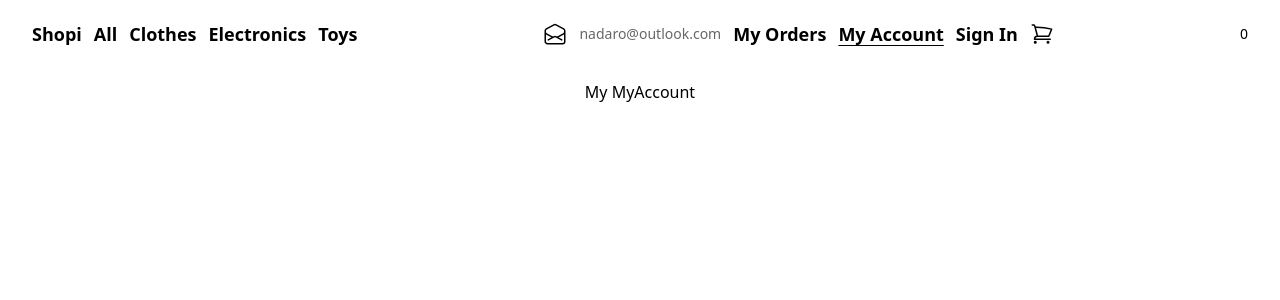
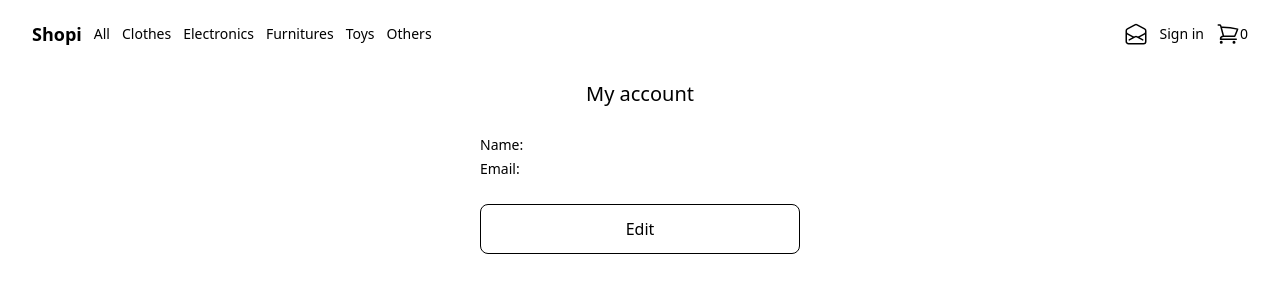
Before and after one commit to nahwish/EyCommerce, a React (Vite) app: page /my-account in a window 1280 px wide. Shown: the top 300 px of the page. Built offline with nearby package versions, Linux system fonts and the light colour scheme.

Commit message:
myaccount

```diff
--- a/src/Components/CheckoutMenu/index.jsx
+++ b/src/Components/CheckoutMenu/index.jsx
@@ -18,6 +18,7 @@ const CheckoutMenu = () => {
   };
 
   const handleCheckout = () => {
+    if(cartProduct.length != 0){
       const orderToAdd = {
         date: FormatDate(),
         products: cartProduct,
@@ -26,6 +27,10 @@ const CheckoutMenu = () => {
       };
       setOrder([...order, orderToAdd]);
       setCartProduct([]);
+      closeCheckoutMenu()
+    }else{
+      closeCheckoutMenu();
+    }
   };
 
   return (
--- a/src/Components/NavBar/index.jsx
+++ b/src/Components/NavBar/index.jsx
@@ -1,38 +1,162 @@
-"use client"
+"use client";
 import { NavLink } from "react-router-dom";
-import { useEffect } from "react";
-import { useContext,useState } from "react";
+import { useContext, useState } from "react";
 import { CheckoutContext } from "../../Context/checkoutContext";
 import { ShoppingCartContext } from "../../Context/cartContext";
 import { directionLink, activeLinkAcount } from "./urls";
+import { AuthContext } from "../../Context/auth";
 
 const NavBar = () => {
   const { setSearchByCategory } = useContext(CheckoutContext);
   let { count, cartProduct } = useContext(ShoppingCartContext);
+  let context = useContext(AuthContext);
   const activeStyle = "underline underline-offset-4";
 
-  useEffect(()=>{
+  // Sign Out
+  const signOut = localStorage.getItem("sign-out");
+  const parsedSignOut = JSON.parse(signOut);
+  const isUserSignOut = context.signOut || parsedSignOut;
+  // Account
+  const account = localStorage.getItem("account");
+  const parsedAccount = JSON.parse(account);
+  // Has an account
+  const noAccountInLocalStorage = parsedAccount
+  ? Object.keys(parsedAccount).length === 0
+  : true;
+  const noAccountInLocalState = context.account
+    ? Object.keys(context.account).length === 0
+    : true;
+  const hasUserAnAccount = !noAccountInLocalStorage || !noAccountInLocalState;
+  console.log("averga", hasUserAnAccount);
 
-},[])
   const handleSignOut = () => {
     const stringifiedSignOut = JSON.stringify(true);
     localStorage.setItem("sign-out", stringifiedSignOut);
-    useContext.setSignOut(true);
+    context.setSignOut(true);
   };
+
+  const renderView = () => {
+    if (hasUserAnAccount && !isUserSignOut) {
+      return (
+        <>
+          <li className="text-black/60">{parsedAccount?.email}</li>
+          <li>
+            <NavLink
+              to="/my-orders"
+              className={({ isActive }) => (isActive ? activeStyle : undefined)}
+            >
+              My Orders
+            </NavLink>
+          </li>
+          <li>
+            <NavLink
+              to="/my-account"
+              className={({ isActive }) => (isActive ? activeStyle : undefined)}
+            >
+              My Account
+            </NavLink>
+          </li>
+          <li>
+            <NavLink
+              to="/sign-in"
+              className={({ isActive }) => (isActive ? activeStyle : undefined)}
+              onClick={() => handleSignOut()}
+            >
+              Sign out
+            </NavLink>
+          </li>
+        </>
+      );
+    } else {
+      return (
+        <>
+          <li>
+            <NavLink
+              to="/sign-in"
+              className={({ isActive }) => (isActive ? activeStyle : undefined)}
+              onClick={() => handleSignOut()}
+            >
+              Sign in
+            </NavLink>
+          </li>
+
+        </>
+      );
+    }
+  };
+
+const signIn = (isSignOut,nameUrl) =>{
+  if (isSignOut && nameUrl == "Sign In") {
+    return "/sign-in";
+  } else if (nameUrl != "Sign In") {
+    return nameUrl;
+  }else{
+    return "/";
+  }
+}
+
+
+
   return (
     <nav className="flex justify-between items-center fixed z-10 w-full py-5 px-8 text-sm font-light top-0">
       <ul className="flex items-center gap-3">
-        {directionLink.map(({ name, url }, index) => (
-          <li className="font-semibold text-lg" key={index}>
-            <NavLink
-              to={url}
-              className={({ isActive }) => (isActive ? activeStyle : undefined)}
-              onClick={() => setSearchByCategory(url.name.toLowerCase())}
-            >
-              {name}
-            </NavLink>
-          </li>
-        ))}
+        <li className="font-semibold text-lg">
+          <NavLink to={`${isUserSignOut ? "/sign-in" : "/"}`}>Shopi</NavLink>
+        </li>
+        <li>
+          <NavLink
+            to="/"
+            onClick={() => setSearchByCategory()}
+            className={({ isActive }) => (isActive ? activeStyle : undefined)}
+          >
+            All
+          </NavLink>
+        </li>
+        <li>
+          <NavLink
+            to="/clothes"
+            onClick={() => setSearchByCategory("clothes")}
+            className={({ isActive }) => (isActive ? activeStyle : undefined)}
+          >
+            Clothes
+          </NavLink>
+        </li>
+        <li>
+          <NavLink
+            to="/electronics"
+            onClick={() => setSearchByCategory("electronics")}
+            className={({ isActive }) => (isActive ? activeStyle : undefined)}
+          >
+            Electronics
+          </NavLink>
+        </li>
+        <li>
+          <NavLink
+            to="/furnitures"
+            onClick={() => setSearchByCategory("furnitures")}
+            className={({ isActive }) => (isActive ? activeStyle : undefined)}
+          >
+            Furnitures
+          </NavLink>
+        </li>
+        <li>
+          <NavLink
+            to="/toys"
+            onClick={() => setSearchByCategory("toys")}
+            className={({ isActive }) => (isActive ? activeStyle : undefined)}
+          >
+            Toys
+          </NavLink>
+        </li>
+        <li>
+          <NavLink
+            to="/others"
+            onClick={() => setSearchByCategory("others")}
+            className={({ isActive }) => (isActive ? activeStyle : undefined)}
+          >
+            Others
+          </NavLink>
+        </li>
       </ul>
       <ul className="flex items-center gap-3">
         <svg
@@ -49,18 +173,7 @@ const NavBar = () => {
             d="M21.75 9v.906a2.25 2.25 0 01-1.183 1.981l-6.478 3.488M2.25 9v.906a2.25 2.25 0 001.183 1.981l6.478 3.488m8.839 2.51l-4.66-2.51m0 0l-1.023-.55a2.25 2.25 0 00-2.134 0l-1.022.55m0 0l-4.661 2.51m16.5 1.615a2.25 2.25 0 01-2.25 2.25h-15a2.25 2.25 0 01-2.25-2.25V8.844a2.25 2.25 0 011.183-1.98l7.5-4.04a2.25 2.25 0 012.134 0l7.5 4.04a2.25 2.25 0 011.183 1.98V19.5z"
           />
         </svg>
-        <li className="text-black/60">nadaro@outlook.com</li>
-        {activeLinkAcount.map(({ name, url }, index) => (
-          <li className="font-semibold text-lg" key={index}>
-            <NavLink
-              to={url}
-              className={({ isActive }) => (isActive ? activeStyle : undefined)}
-              onClick={name == "Sign In" ? () => handleSignOut() : ""}
-            >
-              {name}
-            </NavLink>
-          </li>
-        ))}
+        {renderView()}
         <li className="flex items-center">
           <svg
             xmlns="http://www.w3.org/2000/svg"
@@ -76,9 +189,9 @@ const NavBar = () => {
               d="M2.25 3h1.386c.51 0 .955.343 1.087.835l.383 1.437M7.5 14.25a3 3 0 00-3 3h15.75m-12.75-3h11.218c1.121-2.3 2.1-4.684 2.924-7.138a60.114 60.114 0 00-16.536-1.84M7.5 14.25L5.106 5.272M6 20.25a.75.75 0 11-1.5 0 .75.75 0 011.5 0zm12.75 0a.75.75 0 11-1.5 0 .75.75 0 011.5 0z"
             />
           </svg>
+          <div>{cartProduct.length}</div>
         </li>
       </ul>
-      <div>{cartProduct.length}</div>
     </nav>
   );
 };
--- a/src/Context/auth.jsx
+++ b/src/Context/auth.jsx
@@ -2,11 +2,11 @@ import React, { createContext, useState } from "react";
 
 export const AuthContext = createContext();
 
+let parsedAccount;
+let parsedSignOut;
 export const initializeLocalStorage = () => {
   const accountInLocalStorage = localStorage.getItem("account");
   const signOutInLocalStorage = localStorage.getItem("sign-out");
-  let parsedAccount;
-  let parsedSignOut;
 
   if (!accountInLocalStorage) {
     localStorage.setItem("account", JSON.stringify({}));
@@ -19,11 +19,19 @@ export const initializeLocalStorage = () => {
     parsedSignOut = JSON.parse(signOutInLocalStorage);
   }
 };
+
 const AuthProvider = ({ children }) => {
   const [account, setAccount] = useState({});
   const [signOut, setSignOut] = useState(false);
 
-  const valueContext = { account, setAccount, signOut, setSignOut };
+  const valueContext = {
+    account,
+    setAccount,
+    signOut,
+    setSignOut,
+    parsedSignOut,
+    parsedAccount,
+  };
 
   return (
     <AuthContext.Provider value={valueContext}>{children}</AuthContext.Provider>
--- a/src/Pages/App/index.jsx
+++ b/src/Pages/App/index.jsx
@@ -1,4 +1,5 @@
-import { useRoutes, BrowserRouter } from "react-router-dom";
+import { useRoutes, BrowserRouter, Navigate } from "react-router-dom";
+import { useContext } from "react";
 import Home from "../Home";
 import MyAccount from "../MyAccount";
 import MyOrder from "../MyOrder";
@@ -11,10 +12,81 @@ import { FilterProductProvider } from "../../Context/filterProductContext";
 import CartContextProvider from "../../Context/cartContext";
 import CheckoutMenu from "../../Components/CheckoutMenu";
 import AuthProvider from "../../Context/auth";
+import { AuthContext, initializeLocalStorage } from "../../Context/auth";
+
 import "./App.css";
 
 const AppRoutes = () => {
+  const context = useContext(AuthContext);
+  // Account
+  const account = localStorage.getItem("account");
+  const parsedAccount = JSON.parse(account);
+  // Sign Out
+  const signOut = localStorage.getItem("sign-out");
+  const parsedSignOut = JSON.parse(signOut);
+  // Has an account
+  const noAccountInLocalStorage = parsedAccount
+    ? Object.keys(parsedAccount).length === 0
+    : true;
+  const noAccountInLocalState = Object.keys(context.account).length === 0;
+  const hasUserAnAccount = !noAccountInLocalStorage || !noAccountInLocalState;
+  const isUserSignOut = context.signOut || parsedSignOut;
+
   let routes = useRoutes([
+    {
+      path: "/",
+      element:
+        hasUserAnAccount && !isUserSignOut ? (
+          <Home />
+        ) : (
+          <Navigate replace to={"/sign-in"} />
+        ),
+    },
+    {
+      path: "/clothes",
+      element:
+        hasUserAnAccount && !isUserSignOut ? (
+          <Home />
+        ) : (
+          <Navigate replace to={"/sign-in"} />
+        ),
+    },
+    {
+      path: "/electronics",
+      element:
+        hasUserAnAccount && !isUserSignOut ? (
+          <Home />
+        ) : (
+          <Navigate replace to={"/sign-in"} />
+        ),
+    },
+    {
+      path: "/furnitures",
+      element:
+        hasUserAnAccount && !isUserSignOut ? (
+          <Home />
+        ) : (
+          <Navigate replace to={"/sign-in"} />
+        ),
+    },
+    {
+      path: "/toys",
+      element:
+        hasUserAnAccount && !isUserSignOut ? (
+          <Home />
+        ) : (
+          <Navigate replace to={"/sign-in"} />
+        ),
+    },
+    {
+      path: "/others",
+      element:
+        hasUserAnAccount && !isUserSignOut ? (
+          <Home />
+        ) : (
+          <Navigate replace to={"/sign-in"} />
+        ),
+    },
     { path: "/", element: <Home /> },
     { path: "/clothes", element: <Home /> },
     { path: "/electronics", element: <Home /> },
@@ -31,6 +103,7 @@ const AppRoutes = () => {
 };
 
 const App = () => {
+  initializeLocalStorage();
   return (
     <BrowserRouter>
       <FilterProductProvider>
--- a/src/Pages/MyAccount/index.jsx
+++ b/src/Pages/MyAccount/index.jsx
@@ -1,10 +1,111 @@
+import { useContext, useState, useRef } from "react";
+import { AuthContext } from "../../Context/auth";
 import Layout from "../../Components/Layout";
 
 function MyAccount() {
+  const context = useContext(AuthContext);
+  const [view, setView] = useState("user-info");
+  const account = localStorage.getItem("account");
+  const parsedAccount = JSON.parse(account);
+  const form = useRef(null);
+
+  const editAccount = () => {
+    const formData = new FormData(form.current);
+    const data = {
+      name: formData.get("name"),
+      email: formData.get("email"),
+      password: formData.get("password"),
+    };
+
+    // Update account
+    const stringifiedAccount = JSON.stringify(data);
+    localStorage.setItem("account", stringifiedAccount);
+    context.setAccount(data);
+  };
+
+  const renderUserInfo = () => {
+    return (
+      <div className="flex flex-col w-80">
+        <p>
+          <span className="font-light text-sm">Name: </span>
+          <span>{parsedAccount?.name}</span>
+        </p>
+        <p>
+          <span className="font-light text-sm">Email: </span>
+          <span>{parsedAccount?.email}</span>
+        </p>
+        <button
+          className="border border-black rounded-lg mt-6 py-3"
+          onClick={() => setView("edit-user-info")}
+        >
+          Edit
+        </button>
+      </div>
+    );
+  };
+
+  const renderEditUserInfo = () => {
+    return (
+      <form ref={form} className="flex flex-col gap-4 w-80">
+        <div className="flex flex-col gap-1">
+          <label htmlFor="name" className="font-light text-sm">
+            Your name:
+          </label>
+          <input
+            type="text"
+            id="name"
+            name="name"
+            defaultValue={parsedAccount.name}
+            placeholder="Peter"
+            className="rounded-lg border border-black placeholder:font-light placeholder:text-sm placeholder:text-black/60 focus:outline-none py-2 px-4"
+          />
+        </div>
+        <div className="flex flex-col gap-1">
+          <label htmlFor="email" className="font-light text-sm">
+            Your email:
+          </label>
+          <input
+            type="text"
+            id="email"
+            name="email"
+            defaultValue={parsedAccount.email}
+            placeholder="hi@helloworld.com"
+            className="rounded-lg border border-black placeholder:font-light placeholder:text-sm placeholder:text-black/60 focus:outline-none py-2 px-4"
+          />
+        </div>
+        <div className="flex flex-col gap-1">
+          <label htmlFor="password" className="font-light text-sm">
+            Your password:
+          </label>
+          <input
+            type="text"
+            id="password"
+            name="password"
+            defaultValue={parsedAccount.password}
+            placeholder="******"
+            className="rounded-lg border border-black placeholder:font-light placeholder:text-sm placeholder:text-black/60 focus:outline-none py-2 px-4"
+          />
+        </div>
+        <button
+          className="bg-black text-white w-full rounded-lg py-3"
+          onClick={() => {
+            setView("user-info"), editAccount();
+          }}
+        >
+          Edit
+        </button>
+      </form>
+    );
+  };
+
+  const renderView = () =>
+    view === "edit-user-info" ? renderEditUserInfo() : renderUserInfo();
+
   return (
-    <>
-      <Layout>My MyAccount</Layout>
-    </>
+    <Layout>
+      <h1 className="font-medium text-xl text-center mb-6 w-80">My account</h1>
+      {renderView()}
+    </Layout>
   );
 }
 
--- a/src/Pages/Signin/index.jsx
+++ b/src/Pages/Signin/index.jsx
@@ -1,58 +1,62 @@
+import { useContext, useState, useRef } from "react";
+import { Link, Navigate } from "react-router-dom";
+import { AuthContext } from "../../Context/auth";
 import Layout from "../../Components/Layout";
-import { useContext, useState,useRef } from "react";
-import { Link,Navigate } from "react-router-dom";
-import { ShoppingCartContext } from "../../Context/cartContext";
-import {AuthContext} from "../../Context/auth";
 
-function Signin() {
-  const context = useContext(ShoppingCartContext);
-  const { setSignOut, setAccount } = useContext(AuthContext);
+function SignIn() {
+  const context = useContext(AuthContext);
+  const [view, setView] = useState("user-info");
+  const form = useRef(null);
 
-  const [view, setView] = useState('user-info');
-  const form = useRef(null);
   // Account
-  const account = localStorage.getItem('account');
+  const account = localStorage.getItem("account");
   const parsedAccount = JSON.parse(account);
   // Has an account
-  const noAccountInLocalStorage = parsedAccount ? Object.keys(parsedAccount).length === 0 : true;
-  const noAccountInLocalState = context.account ? Object.keys(context.account).length === 0 : true;
-  const hasUserAnAccount = !noAccountInLocalState || !noAccountInLocalStorage;
+  const noAccountInLocalStorage = parsedAccount
+    ? Object.keys(parsedAccount).length === 0
+    : true;
+  const noAccountInLocalState = context.account
+    ? Object.keys(context.account).length === 0
+    : true;
+  const hasUserAnAccount = !noAccountInLocalStorage || !noAccountInLocalState;
 
-  const handleSignIn = () =>{
+  const handleSignIn = () => {
     const stringifiedSignOut = JSON.stringify(false);
-    localStorage.setItem('sign-out', stringifiedSignOut)
-    setSignOut(false);
+    localStorage.setItem("sign-out", stringifiedSignOut);
+    context.setSignOut(false);
+    // Redirect
+    return <Navigate replace to={"/"} />;
+  };
 
-    return <Navigate  replace to={'/'}/>
-  }
-
-  const createAnAccount = () =>{
+  const createAnAccount = () => {
     const formData = new FormData(form.current);
     const data = {
       name: formData.get("name"),
       email: formData.get("email"),
       password: formData.get("password"),
     };
+    // Create account
     const stringifiedAccount = JSON.stringify(data);
-    localStorage.setItem('account', stringifiedAccount);
-    setAccount(data);
+    localStorage.setItem("account", stringifiedAccount);
+    context.setAccount(data);
+    // Sign In
     handleSignIn();
-  }
+  };
 
-  const renderLogIn = () =>{
+  const renderLogIn = () => {
     return (
       <div className="flex flex-col w-80">
         <p>
-          <span className="font-light text-sm">Email:</span>
+          <span className="font-light text-sm">Email: </span>
           <span>{parsedAccount?.email}</span>
         </p>
         <p>
-          <span className="font-light text-sm">Password:</span>
+          <span className="font-light text-sm">Password: </span>
           <span>{parsedAccount?.password}</span>
         </p>
         <Link to="/">
           <button
-            className="bg-black disabled:bg-black/40 text-white w-full rounded-lg py-3 mt-4 mb-2"
+            className="bg-black disabled:bg-black/40 text-white  w-full rounded-lg py-3 mt-4 mb-2"
             onClick={() => handleSignIn()}
             disabled={!hasUserAnAccount}
           >
@@ -60,8 +64,11 @@ function Signin() {
           </button>
         </Link>
         <div className="text-center">
-          <a className="font-light text-xs underline-offset-4" href="/">
-            Forgot my passward
+          <a
+            className="font-light text-xs underline underline-offset-4"
+            href="/"
+          >
+            Forgot my password
           </a>
         </div>
         <button
@@ -73,68 +80,74 @@ function Signin() {
         </button>
       </div>
     );
-  }
-  const renderCreateUserInfo = () =>{
-    return <form ref={form} className="flex flex-col gap-4 w-80">
+  };
+
+  const renderCreateUserInfo = () => {
+    return (
+      <form ref={form} className="flex flex-col gap-4 w-80">
         <div className="flex flex-col gap-1">
           <label htmlFor="name" className="font-light text-sm">
             Your name:
           </label>
           <input
+            type="text"
             id="name"
             name="name"
             defaultValue={parsedAccount?.name}
             placeholder="Peter"
-          className="rounded-lg border border-black placeholder:font-light placeholder:text-sm placeholder:text-black/60 focus:outline-none py-22 px-4"
-          type="text"
+            className="rounded-lg border border-black placeholder:font-light
+            placeholder:text-sm placeholder:text-black/60 focus:outline-none py-2 px-4"
           />
         </div>
         <div className="flex flex-col gap-1">
-        <label htmlFor="name" className="font-light text-sm">
+          <label htmlFor="email" className="font-light text-sm">
             Your email:
           </label>
           <input
+            type="text"
             id="email"
             name="email"
             defaultValue={parsedAccount?.email}
-          placeholder="chawi@gmail.com"
-          className="rounded-lg border border-black placeholder:font-light placeholder:text-sm placeholder:text-black/60 focus:outline-none py-22 px-4"
-          type="text"
+            placeholder="hi@helloworld.com"
+            className="rounded-lg border border-black
+            placeholder:font-light placeholder:text-sm placeholder:text-black/60 focus:outline-none py-2 px-4"
           />
         </div>
         <div className="flex flex-col gap-1">
-        <label htmlFor="name" className="font-light text-sm">
+          <label htmlFor="password" className="font-light text-sm">
             Your password:
           </label>
           <input
+            type="text"
             id="password"
             name="password"
             defaultValue={parsedAccount?.password}
-          placeholder="*******"
-          className="rounded-lg border border-black placeholder:font-light placeholder:text-sm placeholder:text-black/60 focus:outline-none py-22 px-4"
-          type="text"
+            placeholder="******"
+            className="rounded-lg border border-black
+            placeholder:font-light placeholder:text-sm placeholder:text-black/60 focus:outline-none py-2 px-4"
           />
         </div>
-      <Link>
+        <Link to="/">
           <button
             className="bg-black text-white w-full rounded-lg py-3"
-      onClick={()=> createAnAccount()}
+            onClick={() => createAnAccount()}
           >
-        create
+            Create
           </button>
         </Link>
-    </form>;
-  }
-  const renderView = () =>view === 'create-user-info' ? renderCreateUserInfo() : renderLogIn();
+      </form>
+    );
+  };
+
+  const renderView = () =>
+    view === "create-user-info" ? renderCreateUserInfo() : renderLogIn();
 
   return (
-    <>
     <Layout>
-        <h1 className="font-medium text-xl mb-6 w-80">Welcome</h1>
+      <h1 className="font-medium text-xl text-center mb-6 w-80">Welcome</h1>
       {renderView()}
     </Layout>
-    </>
   );
 }
 
-export default Signin;
+export default SignIn;
```
Also changed, not shown: src/Components/index.js (deleted, +0 -28 lines). Lines whose indentation alone changed are shown as unchanged.
